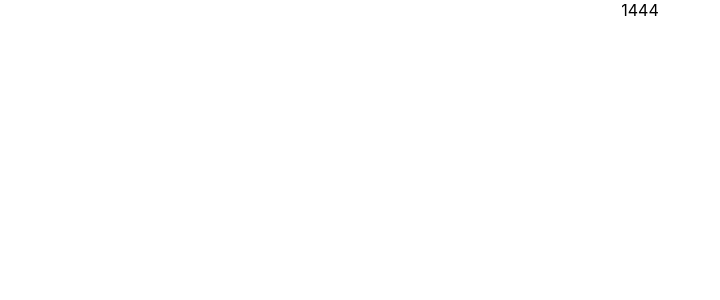
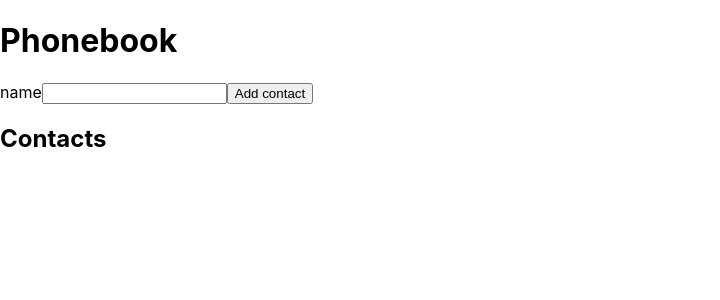
Before and after one commit to AlekseySteblivets/goit-react-hw-02-phonebook-restart, a React (Create React App) app: page / in a window 1280 px wide. Shown: the top 300 px of the page, without its empty margins (0-720 px from the left). Built offline with nearby package versions, Linux system fonts and the light colour scheme.

Commit message:
render name contact

```diff
--- a/package.json
+++ b/package.json
@@ -9,6 +9,7 @@
     "react": "^17.0.2",
     "react-dom": "^17.0.2",
     "react-scripts": "5.0.0",
+    "uuid": "^8.3.2",
     "web-vitals": "^2.1.4"
   },
   "scripts": {
--- a/src/App.js
+++ b/src/App.js
@@ -1,11 +1,73 @@
 import './App.css';
+import { Component } from 'react';
+import { v4 as uuidv4 } from 'uuid';
 
-function App() {
-  return (
-    <div className="App">
-      1444
-    </div>
-  );
+class App extends Component {
+  state = {
+    contacts: [],
+    name: ''
+  }
+
+  onChange = (evt) => {
+    this.setState({ name: evt.currentTarget.value });
+  }
+
+  //   onSubmitBtn = (this.state.name) => {
+  //   evt.preventDefault();
+  //   this.setState(prevState => ({
+  //     contacts: this.state.contacts.push(this.state.name)
+  //   }));
+
+  // }
+
+  onSubmitBtn = (evt) => {
+    evt.preventDefault();
+    this.addContact(this.state.name)
+    this.setState({ name: "" })
+
+  }
+
+  addContact = (text) => {
+    console.log(text);
+    this.setState(prevState => ({
+      contacts: [text, ...prevState.contacts]
+    }));
+  }
+
+  render() {
+    return (
+      <>
+        <h1>Phonebook</h1>
+        <form onSubmit={this.onSubmitBtn}>
+          <label>name
+            <input
+              type="text"
+              name="name"
+              pattern="^[a-zA-Zа-яА-Я]+(([' -][a-zA-Zа-яА-Я ])?[a-zA-Zа-яА-Я]*)*$"
+              title="Name may contain only letters, apostrophe, dash and spaces. For example Adrian, Jacob Mercer, Charles de Batz de Castelmore d'Artagnan"
+              required
+              value={this.state.name}
+              onChange={this.onChange}
+            />
+          </label>
+          <button type="submit" >Add contact</button>
+        </form>
+
+        <div>
+          <h2>Contacts</h2>
+          <ul>
+            {this.state.contacts.map(contact =>
+              <li key={uuidv4()}>{contact}</li>
+            )}
+
+          </ul>
+        </div>
+      </>
+
+
+    )
+  }
+
 }
 
 export default App;
```
